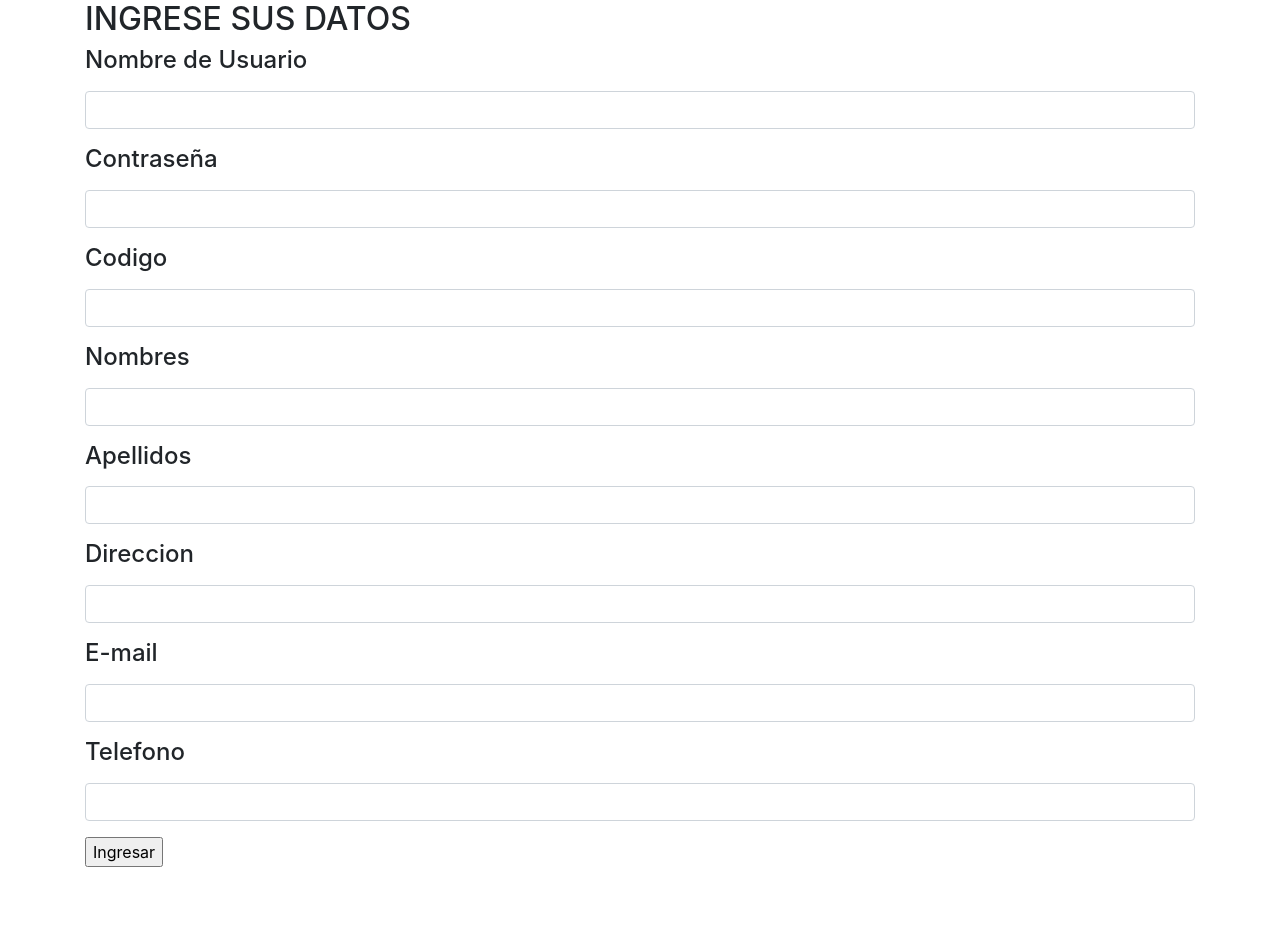
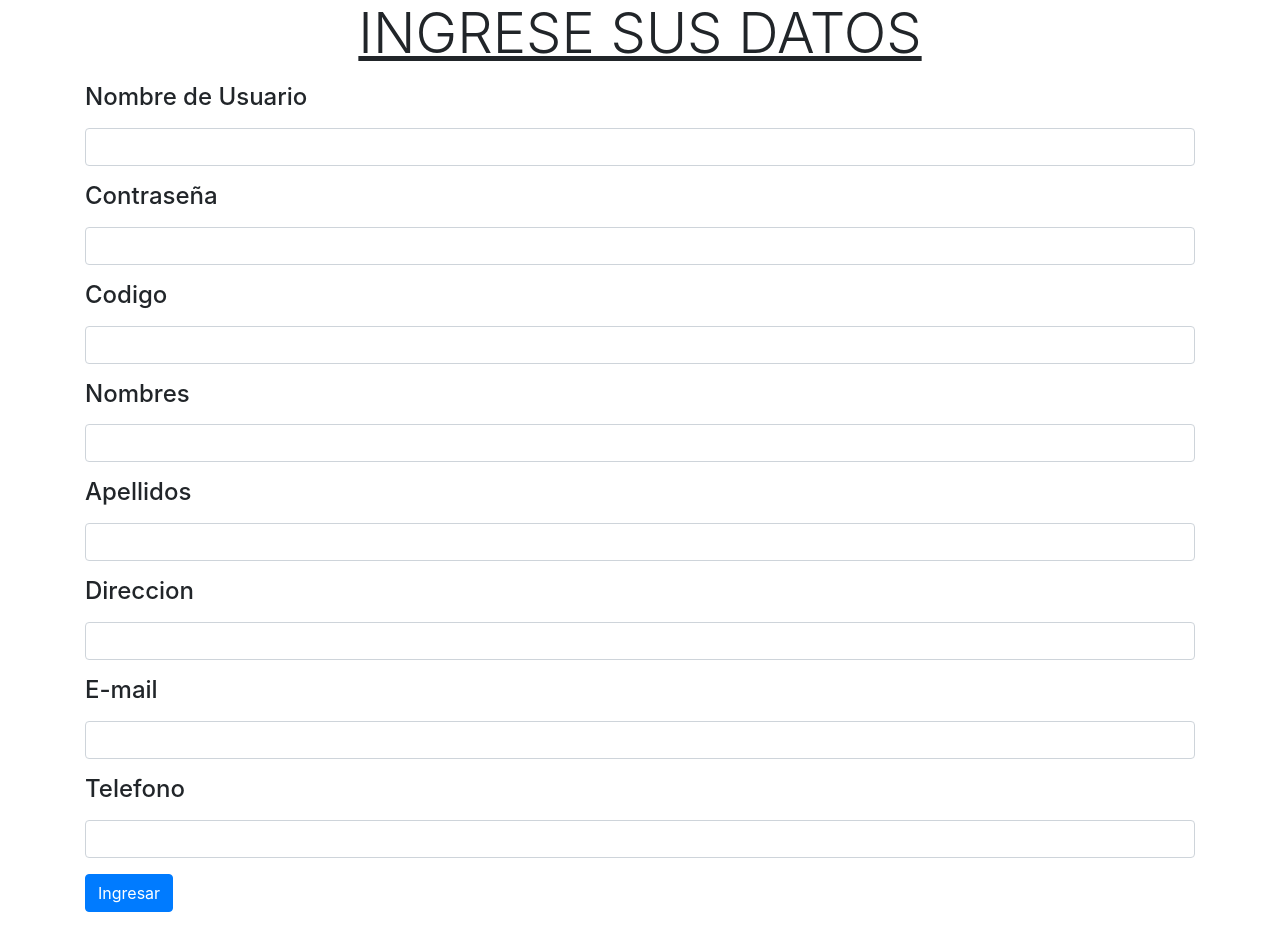
Before and after one commit to MedalitContreras/SisBibliotecaG02, a CodeIgniter app: page /SisBibliotecaG02/Login/registro in a window 1280 px wide. Before the commit the page ends 867 px from the top, so only its background shows below. Run offline with CodeIgniter, Linux system fonts and the light colour scheme.

Commit message:
Adornar Reg

```diff
--- a/bibliotecag2/application/views/login/registro.php
+++ b/bibliotecag2/application/views/login/registro.php
@@ -1,6 +1,6 @@
 <title>REGISTRARSE</title>
 <div  class="container">
-<h2>INGRESE SUS DATOS</h2>
+<h2 align="center" class="display-4"><p><u>INGRESE SUS DATOS</u></p></h2>
 <form action="<?php echo base_url('Login/guardar'); ?>" method="post">
 <div class="form-group" >
             <div class="form-group">
@@ -36,7 +36,7 @@
                 <input type="number" class="form-control" name="usua_telefono" >
             </div>
             <div class="form-group">
-                <td colspan="2"><input type="submit" value="Ingresar"></td>
+                <td colspan="2"><input type="submit"  class="btn btn-primary" value="Ingresar"></td>
             </div>
 </div>
 </div>
```
